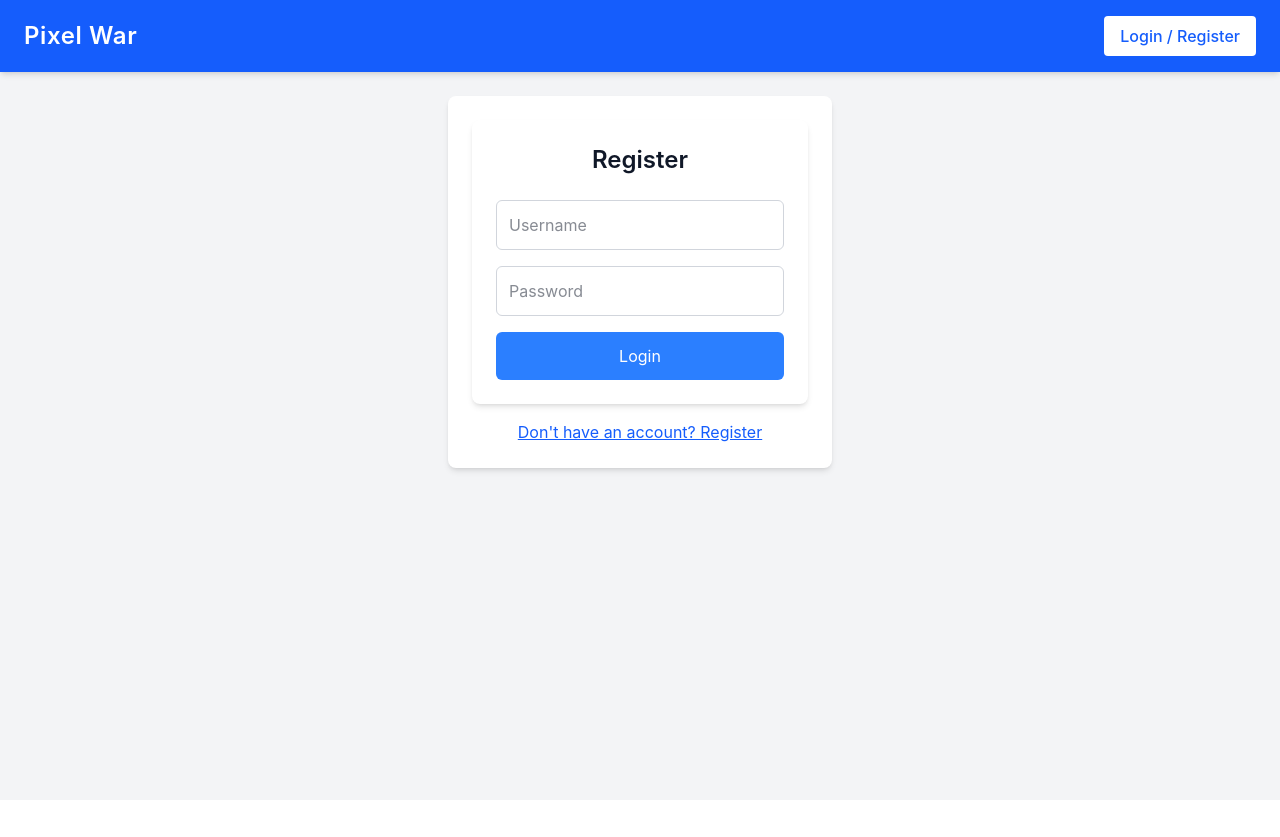
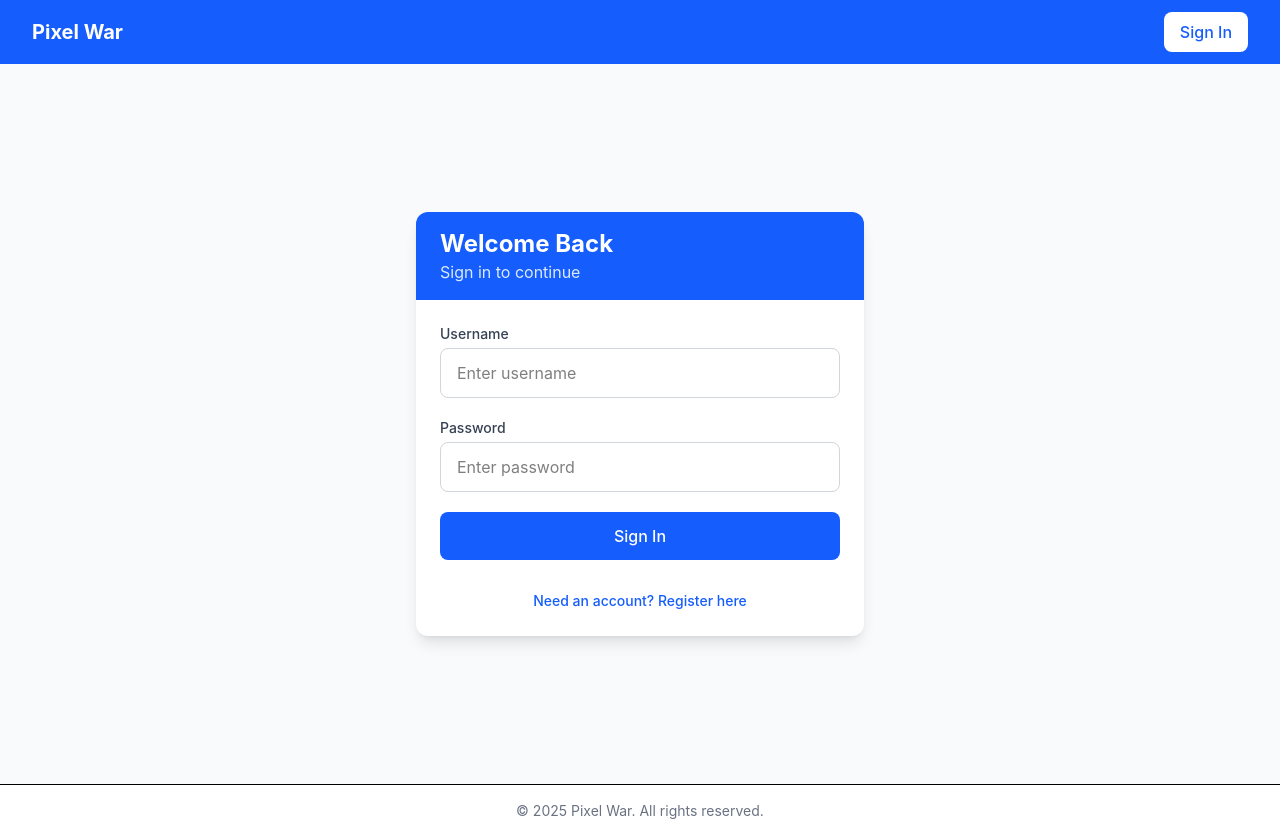
Before and after one commit to RadovicDanilo/MyPlace, a React (Vite) app in the folder MyPlace/: page /auth in a window 1280 px wide. Before the commit the page ends 800 px from the top, so only its background shows below. Built offline with nearby package versions, Linux system fonts and the light colour scheme.

Commit message:
Improved auth on the FE

```diff
--- a/MyPlace/src/App.tsx
+++ b/MyPlace/src/App.tsx
@@ -1,56 +1,67 @@
-import { Route, Routes, Link as RouterLink } from "react-router-dom";
+import { Route, Routes, Link as RouterLink, useLocation } from "react-router-dom";
 import { useAuthStore } from "./api/authStore";
-import "./index.css"
 import HomePage from "./pages/HomePage";
 import AuthForm from "./pages/auth/AuthForm";
+import "./index.css"
 
 function App() {
-  const username = useAuthStore((state) => state.username);
-  const logout = useAuthStore((state) => state.logout);
+  const { username, logout } = useAuthStore();
+  const location = useLocation();
 
   return (
-    <div className="min-h-screen bg-gray-100 text-gray-900">
-      <header className="bg-blue-600 shadow-md">
-        <nav className="max-w-7xl mx-auto flex items-center justify-between px-6 py-4">
+    <div className="min-h-screen bg-gray-50 flex flex-col">
+      <header className="bg-blue-600 shadow-sm">
+        <nav className="max-w-7xl mx-auto px-4 sm:px-6 lg:px-8">
+          <div className="flex items-center justify-between h-16">
             <RouterLink
               to="/"
-            className="text-white text-2xl font-semibold tracking-wide hover:underline"
+              className="flex items-center text-white text-xl font-bold hover:opacity-90 transition-opacity"
             >
-            Pixel War
+              <span className="hidden sm:inline">Pixel War</span>
+              <span className="sm:hidden">PW</span>
             </RouterLink>
 
-          <div className="flex items-center space-x-6">
-            {!username ? (
-              <RouterLink
-                to="/auth"
-                className="bg-white text-blue-600 font-medium px-4 py-2 rounded hover:bg-blue-50 transition"
-              >
-                Login / Register
-              </RouterLink>
-            ) : (
+            <div className="flex items-center space-x-4">
+              {username ? (
                 <>
-                <span className="text-white font-medium">{username}</span>
+                  <span className="hidden md:inline text-white font-medium">
+                    Welcome, {username}
+                  </span>
                   <button
                     onClick={logout}
-                  className="bg-white text-blue-600 font-medium px-4 py-2 rounded hover:bg-blue-50 transition"
+                    className="bg-white text-blue-600 font-medium px-4 py-2 rounded-lg hover:bg-blue-50 transition-colors"
                   >
                     Logout
                   </button>
                 </>
+              ) : (
+                <RouterLink
+                  to="/auth"
+                  state={{ from: location }}
+                  className="bg-white text-blue-600 font-medium px-4 py-2 rounded-lg hover:bg-blue-50 transition-colors"
+                >
+                  Sign In
+                </RouterLink>
               )}
+            </div>
           </div>
         </nav>
       </header>
 
-      <main className="max-w-7xl w-full p-6">
+      <main className="flex-1">
         <Routes>
           <Route path="/" element={<HomePage />} />
           <Route path="/auth" element={<AuthForm />} />
         </Routes>
       </main>
+
+      <footer className="bg-white border-t py-4">
+        <div className="max-w-7xl mx-auto px-4 sm:px-6 lg:px-8 text-center text-gray-500 text-sm">
+          © {new Date().getFullYear()} Pixel War. All rights reserved.
+        </div>
+      </footer>
     </div>
   );
-
 }
 
 export default App;
--- a/MyPlace/src/api/authStore.ts
+++ b/MyPlace/src/api/authStore.ts
@@ -15,12 +15,7 @@ export const useAuthStore = create<AuthStore>()((set) => ({
     token: localStorage.getItem("token") || "",
 
     register: async (register) => {
-        const res = await axios.post(`/user/register`, register);
-
-        localStorage.setItem("username", register.username);
-        localStorage.setItem("token", res.data.token);
-
-        set({ username: res.data.user.username, token: res.data.token })
+        await axios.post(`/user/register`, register);
     },
 
     login: async (login) => {
@@ -29,7 +24,7 @@ export const useAuthStore = create<AuthStore>()((set) => ({
         localStorage.setItem("username", login.username);
         localStorage.setItem("token", res.data.token);
 
-        set({ username: res.data.user.username, token: res.data.token })
+        set({ username: login.username, token: res.data.token })
     },
 
     logout: async () => {
--- a/MyPlace/src/api/axiosConfig.ts
+++ b/MyPlace/src/api/axiosConfig.ts
@@ -17,19 +17,9 @@ api.interceptors.request.use((config) => {
   return config;
 });
 
-const getErrorMessage = (code: string | undefined): string => {
-  switch (code) {
-    // TODO: add err codes
-    default:
-      return "An error occurred.";
-  }
-};
-
 api.interceptors.response.use(
   (response) => response,
   (error: AxiosError<any>) => {
-    const code = error.response?.data?.code;
-    toast.error(getErrorMessage(code));
     return Promise.reject(error);
   }
 );
--- a/MyPlace/src/pages/HomePage.tsx
+++ b/MyPlace/src/pages/HomePage.tsx
@@ -87,7 +87,7 @@ function HomePage() {
         frameRef.current = requestAnimationFrame(renderUpdates);
     }, []);
 
-    // Process binary data
+    // Process the raw inital canvas state
     const processBinaryData = useCallback((data: ArrayBuffer) => {
         if (!canvasRef.current) return;
         const ctx = canvasRef.current.getContext('2d');
@@ -108,7 +108,6 @@ function HomePage() {
         pixelsRef.current = pixels;
     }, []);
 
-    // Handle pixel updates
     const handlePixelUpdate = useCallback((x: number, y: number, color: number) => {
         pendingUpdatesRef.current.push({ x, y, color });
     }, []);
@@ -154,6 +153,8 @@ function HomePage() {
             }
         };
     }, [username, token, navigate, initPixelBuffer, renderUpdates, processBinaryData, handlePixelUpdate]);
+
+    // === CANVAS MANIPULATION LOGIC ===
 
     // zoom via mouse wheel
     const handleWheel = useCallback((e: React.WheelEvent) => {
--- a/MyPlace/src/pages/auth/AuthForm.tsx
+++ b/MyPlace/src/pages/auth/AuthForm.tsx
@@ -1,69 +1,121 @@
-import { useState } from "react";
+import { useState, useEffect } from "react";
 import { useAuthStore } from "../../api/authStore";
 import { useNavigate } from "react-router-dom";
 
 const AuthForm = () => {
   const [isLogin, setIsLogin] = useState(true);
+  const [form, setForm] = useState({ username: "", password: "" });
+  const [error, setError] = useState("");
+  const [isLoading, setIsLoading] = useState(false);
 
-  const [form, setForm] = useState({ username: "", password: "" });
+  const { login, register, username } = useAuthStore();
+  const navigate = useNavigate();
 
-  const login = useAuthStore((state) => state.login);
-  const register = useAuthStore((state) => state.register);
-  const username = useAuthStore((state) => state.username);
-
-  const navigate = useNavigate();
+  useEffect(() => {
+    if (username) navigate("/");
+  }, [username, navigate]);
 
   const handleSubmit = async (e: React.FormEvent) => {
     e.preventDefault();
+    setError("");
+    setIsLoading(true);
+
+    try {
       if (isLogin) {
         await login(form);
+        navigate("/");
       } else {
         await register(form);
+        setIsLogin(true)
       }
-    navigate("/")
+    } catch (err) {
+      setError(err instanceof Error ? err.message : "An error occurred");
+    } finally {
+      setIsLoading(false);
+    }
   };
 
-  if (username) {
-    navigate("/");
-    return;
-  }
+  return (
+    <div className="flex items-center justify-center min-h-[calc(100vh-80px)] bg-gray-50 px-4 py-8">
+      <div className="w-full max-w-md bg-white rounded-xl shadow-lg overflow-hidden">
+        <div className="bg-blue-600 py-4 px-6">
+          <h2 className="text-2xl font-bold text-white">
+            {isLogin ? "Welcome Back" : "Create Account"}
+          </h2>
+          <p className="text-blue-100">
+            {isLogin ? "Sign in to continue" : "Join our community"}
+          </p>
+        </div>
 
-  return (
-    <div className="max-w-sm mx-auto p-6 bg-white rounded-lg shadow-md">
-      <div className="max-w-md mx-auto bg-white p-6 rounded-lg shadow-md">
-        <h2 className="text-2xl font-semibold text-center mb-6">Register</h2>
-        <form onSubmit={handleSubmit} className="space-y-4">
+        <form onSubmit={handleSubmit} className="p-6 space-y-5">
+          {error && (
+            <div className="bg-red-50 text-red-600 p-3 rounded-md text-sm">
+              {error}
+            </div>
+          )}
+
+          <div className="space-y-1">
+            <label htmlFor="username" className="block text-sm font-medium text-gray-700">
+              Username
+            </label>
             <input
+              id="username"
               type="text"
-            placeholder="Username"
+              placeholder="Enter username"
               value={form.username}
               onChange={(e) => setForm({ ...form, username: e.target.value })}
-            className="w-full p-3 border border-gray-300 rounded-md focus:outline-none focus:ring-2 focus:ring-blue-500"
+              className="w-full px-4 py-3 border border-gray-300 rounded-lg focus:ring-2 focus:ring-blue-500 focus:border-blue-500"
+              required
+              minLength={3}
             />
+          </div>
+
+          <div className="space-y-1">
+            <label htmlFor="password" className="block text-sm font-medium text-gray-700">
+              Password
+            </label>
             <input
+              id="password"
               type="password"
-            placeholder="Password"
+              placeholder="Enter password"
               value={form.password}
               onChange={(e) => setForm({ ...form, password: e.target.value })}
-            className="w-full p-3 border border-gray-300 rounded-md focus:outline-none focus:ring-2 focus:ring-blue-500"
+              className="w-full px-4 py-3 border border-gray-300 rounded-lg focus:ring-2 focus:ring-blue-500 focus:border-blue-500"
+              required
+              minLength={6}
             />
+          </div>
+
           <button
             type="submit"
-            className="w-full bg-blue-500 text-white p-3 rounded-md hover:bg-blue-600 focus:outline-none focus:ring-2 focus:ring-blue-500"
+            disabled={isLoading}
+            className={`w-full py-3 px-4 rounded-lg font-medium text-white transition-colors ${isLoading ? 'bg-blue-400 cursor-not-allowed' : 'bg-blue-600 hover:bg-blue-700'
+              }`}
           >
-            {isLogin ? "Login" : "Register"}
+            {isLoading ? (
+              <span className="inline-flex items-center justify-center">
+                <svg className="animate-spin -ml-1 mr-2 h-4 w-4 text-white" xmlns="http://www.w3.org/2000/svg" fill="none" viewBox="0 0 24 24">
+                  <circle className="opacity-25" cx="12" cy="12" r="10" stroke="currentColor" strokeWidth="4"></circle>
+                  <path className="opacity-75" fill="currentColor" d="M4 12a8 8 0 018-8V0C5.373 0 0 5.373 0 12h4zm2 5.291A7.962 7.962 0 014 12H0c0 3.042 1.135 5.824 3 7.938l3-2.647z"></path>
+                </svg>
+                Processing...
+              </span>
+            ) : isLogin ? "Sign In" : "Sign Up"}
           </button>
+
+          <div className="text-center pt-2">
+            <button
+              type="button"
+              onClick={() => setIsLogin(!isLogin)}
+              className="text-blue-600 hover:text-blue-800 text-sm font-medium transition-colors"
+            >
+              {isLogin
+                ? "Need an account? Register here"
+                : "Already have an account? Sign in"}
+            </button>
+          </div>
         </form>
       </div>
-
-      <p
-        className="text-blue-600 underline text-center mt-4 cursor-pointer"
-        onClick={() => setIsLogin(!isLogin)}
-      >
-        {isLogin
-          ? "Don't have an account? Register"
-          : "Already have an account? Login"}
-      </p>
     </div>
   );
 };
```
Lines whose indentation alone changed are shown as unchanged.
